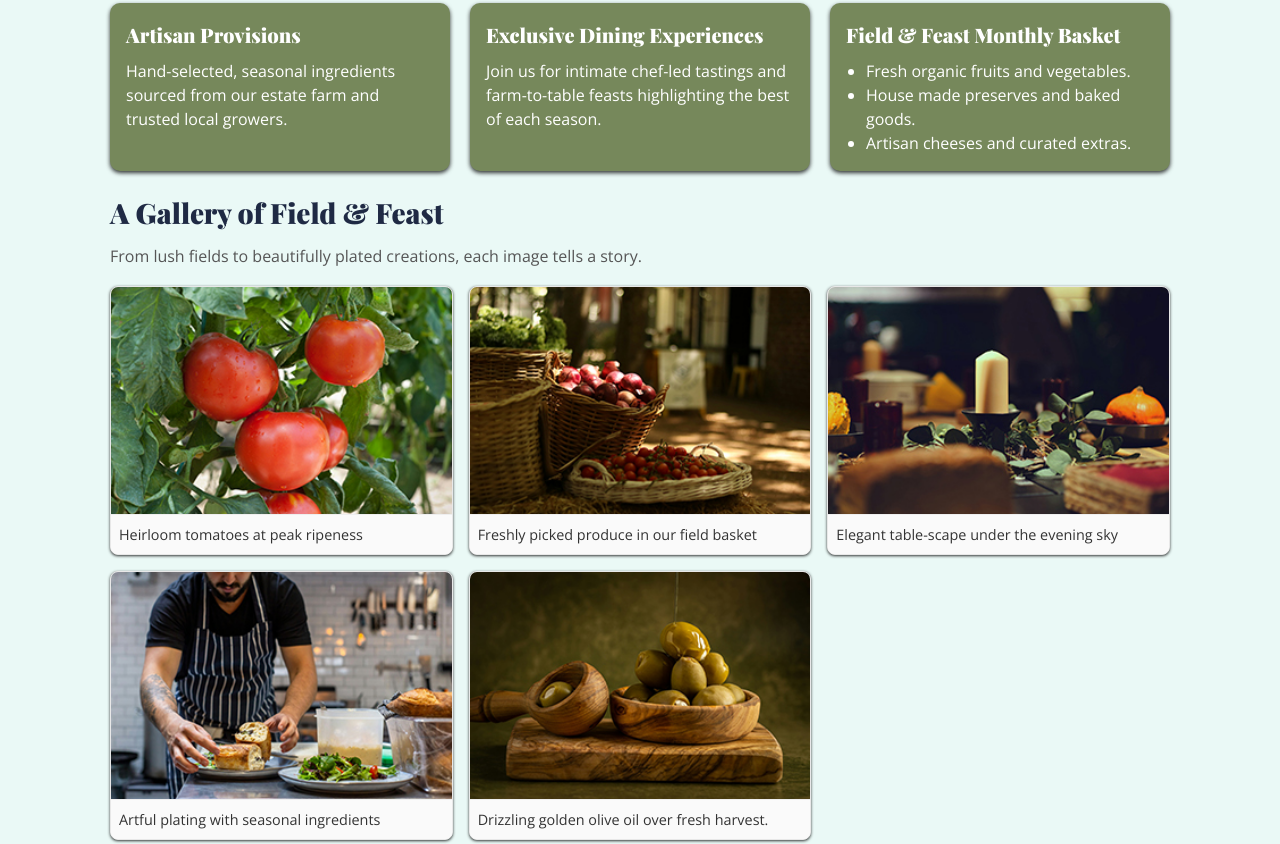
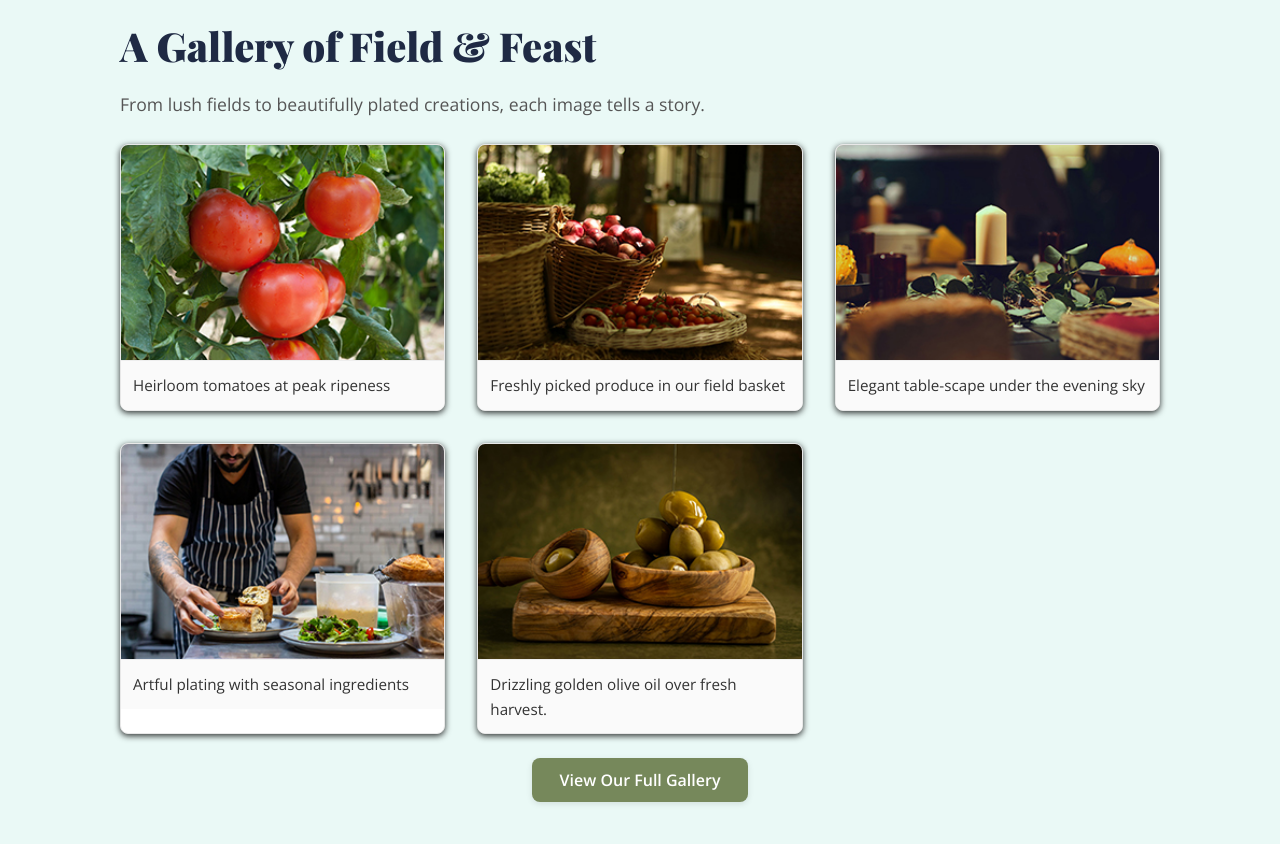
Before and after one commit to lizzierunner/git337_field---feast, a plain HTML site: page index.html in a window 1280 px wide. Shown: the part 1033-1877 px from the top of the page. Drawn offline with nearby package versions, Linux system fonts and the light colour scheme; a web font is replaced by a local one.

Commit message:
Enhanced responsive design

```diff
--- a/styles.css
+++ b/styles.css
@@ -42,7 +42,7 @@ body {
 }
 
 section {
-    padding: 1.25rem;
+    padding: 1.5rem 1.25rem;
 
 }
 section + section {
@@ -69,6 +69,10 @@ header.site-header {
         font-size: clamp(2rem, 5vw, 3.25rem);
         letter-spacing: 0.5px;
     }
+    .brand .logo {
+        max-width: 80px;
+        height: auto;
+    }
     .brand .tagline {
         font-style: italic;
         opacity: 0.09;
@@ -82,7 +86,7 @@ header.site-header {
         list-style: none;
         display: flex;
         justify-content: center;
-        gap: 1.25rem;
+        gap: clamp(0.75rem, 3vw, 1.25rem);
         padding: 0.75rem 0;
         margin: 0;
     }
@@ -91,14 +95,16 @@ header.site-header {
         color: var(--dark-charcoal);
         font-weight: 700;
         line-height: 1;
-        padding: 0.25rem;
+        padding: 0.5rem 0.75rem;
         border-radius: 4px;
+        transition: all 0.3s ease;
     }
     /*hover and keyboard focus styles*/
     nav.site-nav a:hover,
     nav.site-nav a:focus {
         text-decoration: underline;
-        outline: 2px solid transparent
+        background:rgba(255, 255, 255, 0.3);
+        outline: 2px solid transparent;
     }
     /*active/selected link styles*/
     nav.site-nav a[aria-current="page"] {
@@ -109,37 +115,43 @@ header.site-header {
     .section-title {
         font-family: var(--font-head);
         font-weight: 700;
-        font-size: 1.75rem;
-        margin-bottom: 0.5rem;
+        font-size: clamp(1.5rem, 4vw, 2.5rem);
+        margin-bottom: 0.75rem;
         color: var(--midnight-blue);
     }
     .lead {
         font-family: var(--font-body);
         color: #555;
-        font-size: 1rem;
+        font-size: clamp(0.95rem, 2vw, 1.1rem);
         max-width: 665ch;
-        margin-bottom: 1rem;
+        margin-bottom: 1.5rem;
+        line-height: 1.7;
 
     }
     /*OFFERINGS GRID + CARDS*/
     .offerings {
         display: grid;
         gap: 1.25rem;
-        margin-top: 0.5rem;
+        margin-top: 1rem;
     }
     .card {
         background: var(--olive-green);
         color: #fff;
-        padding: 1rem;
+        padding: 1.5rem;
         border-radius: var(--radius);
         box-shadow: 0 2px 4px rgba(0, 0, 0, 0.8);
+        transition: transform 0.3s ease, box-shadow 0.3s ease;
 
+    }
+    .card:hover {
+        transform: translateY(-4px);
+        box-shadow: 0 4px 12px rgba(0, 0, 0, 0.15);
     }
     .card h3 {
         font-family: var(--font-head);
         font-weight: 700;
-        margin-bottom: 0.5rem;
-        font-size: 1.25rem;
+        margin-bottom: 0.75rem;
+        font-size: clamp(1.25rem, 3vw, 1.4rem);
     }
     .card p, .card ul {
         font-family: var(--font-body);
@@ -152,24 +164,34 @@ header.site-header {
     /*GALLERY*/
     .gallery {
         display: grid;
-        gap: 1rem;
+        gap: 1.25rem;
+        margin-top: 1rem;
 
     }
     .gallery figure {
         background: #fff;
         border: 1px solid #e8e8e8;
         border-radius: 8px;
-        box-shadow: 0 1px 3px rgba(0, 0, 0, 0.8);
+        box-shadow: 0 2px 6px rgba(0, 0, 0, 0.8);
         overflow: hidden;
+        transition: transform 0.3s ease, box-shadow 0.3s ease;
+    }
+    .gallery figure:hover {
+        transform: translateY(-4px);
+        box-shadow: 0 4px 12px rgba(0, 0, 0, 0.12);
     }
     .gallery img {
         width: 100%;
         display: block;
         height: auto;
+        transition: transform 0.3s ease;
+    }
+    .gallery figure:hover img {
+        transform: scale(1.05);
     }
     .gallery figcaption {
-        font-size: 0.9rem;
-        padding: 0.5rem;
+        font-size: clamp(0.85rem, 2vw, 0.95rem);
+        padding: 0.75rem;
         color: #333;
         background: #fafafa;
         border-top: 1px solid #eee;
@@ -183,21 +205,25 @@ header.site-header {
     /* CTA BUTTON */
     .cta {
         text-align: center;
-        margin-top: 0.5rem;
+        margin-top: 1.5rem;
     }
     .cta .button {
         display: inline-block;
         background: var(--olive-green);
         color: #fff;
-        padding: 0.75rem 1.5rem;
+        padding: 0.875rem 1.75rem;
         border-radius: 8px;
         text-decoration: none;
         font-weight: 700;
         line-height: 1;
+        transition: all 0.3s ease;
+        box-shadow: 0 2px 6px rgba(0, 0, 0, 0.1);
     }
     .cta .button:hover,
     .cta .button:focus {
-        filter: brightness(1.05);
+        background: var(--midnight-blue);
+        transform: translateY(-2px);
+        box-shadow: 0 4px 12px rgba(0, 0, 0, 0.15);
     }
     /*FOOTER */
     footer.site-footer {
@@ -222,27 +248,72 @@ header.site-header {
     }
     /*media queries(medium)*/
 @media (min-width: 600px) {
+    /*Header spacing adjustment*/
+    header.site-header {
+        padding-top: 2.5rem;
+    }
+    .brand .logo {
+        max-width: 100px;
+    }
+    /*Section padding increase*/
+    section {
+        padding: 2rem 1.5rem;
+    }
     /*Offerings: 2 columns*/
     .offerings {
         grid-template-columns: 1fr 1fr;
+        gap: 1.5rem;
 
+    }
+    /*Gallery: 2 columns*/
+    .gallery {
+        grid-template-columns: repeat(2, 1fr);
+        gap: 1.25rem;
     }
 }
 /*media queries(large)*/
 @media (min-width: 900px) {
+
     /*Slightly wider container*/
     .container {
         width: min(90%, 1100px);
     }
+    /*Header spacing adjustment*/
+    header.site-header {
+        padding-top: 3rem;
+    }
+    .brand .logo {
+        max-width: 120px;
+    }
+
     /*Gallery: 3 columns*/
     .gallery {
         grid-template-columns: repeat(3, 1fr);
+        gap: 2rem;
+    }
+    /*Cards get more padding*/
+    .card {
+        padding: 2rem;
     }
 }
 /* Media queries (extra large) */
 @media (min-width: 1200px) {
+    /* Even Wider for large screens */
+    .container {
+        width: min(85%, 1200px);
+    }
     /*Offerings: 3 columns*/
     .offerings {
         grid-template-columns: 1fr 1fr 1fr;
+        gap: 2rem;
+    }
+    /*Hero section gets centered and constrained*/
+    .hero {
+        text-align: center;
+
+    }
+    .hero .lead {
+        margin-left: auto;
+        margin-right: auto;
     }
 }
```
